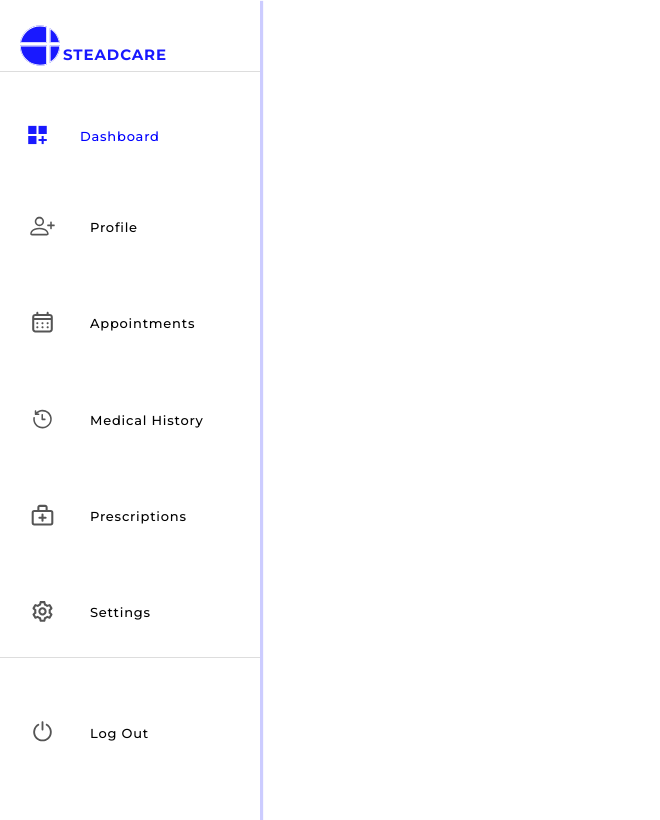
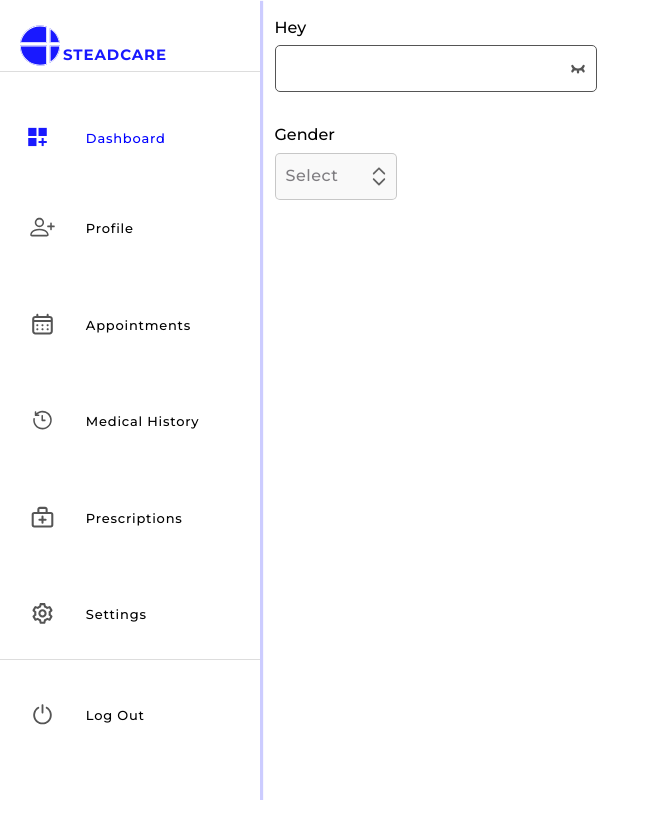
Before and after one commit to Meka-tech/steadcare, a React (Create React App) app: page /#/ in a window 1280 px wide. Shown: the whole page, without its empty margins (0-660 px from the left). Built offline with nearby package versions, Linux system fonts and the light colour scheme.

Commit message:
added dropdown

```diff
--- a/src/Components/Form/Form.jsx
+++ b/src/Components/Form/Form.jsx
@@ -14,6 +14,7 @@ export const TextForm = ({
   errorMsg,
   width,
   height,
+  editable,
 }) => {
   const inputRef = useRef();
 
@@ -25,6 +26,7 @@ export const TextForm = ({
         height={height}
         placeholder={placeholder}
         ref={inputRef}
+        editable={editable}
       >
         {inputValue}
       </InputField>
@@ -43,6 +45,8 @@ export const PasswordForm = ({
   errorMsg,
   width,
   height,
+  editable,
+  onChange,
 }) => {
   const [showPassword, setShowPassword] = useState(false);
   const inputRef = useRef();
@@ -66,13 +70,13 @@ export const PasswordForm = ({
           placeholder={placeholder}
           ref={inputRef}
           type={showPassword ? "text" : "password"}
+          editable={editable}
         >
           {inputValue}
         </InputField>
         <Icon style={{ cursor: "pointer" }} onClick={() => TogglePassword()}>
           {showPassword ? <EyeIcon /> : <EyeClosedIcon />}
         </Icon>
-
         <Title>{title}</Title>
       </div>
     </Container>
@@ -108,11 +112,16 @@ const InputField = styled.input`
   width: ${(props) => (props.width ? props.width : "300px")};
   border-radius: 5px;
   outline: none;
-  border: 1px solid rgba(85, 85, 85, 1);
+  border: ${(props) =>
+    props.editable
+      ? "1px solid rgba(85, 85, 85, 0.3)"
+      : "1px solid rgba(85, 85, 85, 1)"};
   line-height: 18px;
   font-weight: 400;
   letter-spacing: 0.03em;
   text-align: left;
+  background-color: ${(props) =>
+    props.editable ? "rgba(196, 196, 196, 0.1)" : "white"};
 
   &::placeholder {
     color: rgba(75, 72, 78, 0.7);
@@ -125,12 +134,13 @@ const InputField = styled.input`
   }
 `;
 const Title = styled.label`
-  color: rgba(85, 85, 85, 1);
+  color: black;
   font-weight: 500;
   font-size: 16px;
   line-height: 19.5px;
   margin-bottom: 8px;
   display: flex;
+  text-transform: capitalize;
   flex-direction: column;
   ${InputField}:focus ~ & {
     color: rgba(0, 0, 255, 0.9);
--- /dev/null
+++ b/src/Components/Form/dropDown.jsx
@@ -0,0 +1,152 @@
+import React from "react";
+import { useState, useRef, useEffect } from "react";
+import styled from "styled-components";
+import { ReactComponent as Select } from "../../Images/Directionals/select.svg";
+
+export const Dropdown = ({
+  ref,
+  title,
+  label = "select",
+  width,
+  height,
+  items,
+}) => {
+  const [active, setActive] = useState(false);
+  const dropDownRef = useRef(null);
+
+  const ToggleActive = () => {
+    setActive(!active);
+  };
+
+  const useOutsideAlerter = (ref) => {
+    useEffect(() => {
+      /**
+       * Alert if clicked on outside of element
+       */
+      function handleClickOutside(event) {
+        if (ref.current && !ref.current.contains(event.target)) {
+          setActive(false);
+        }
+      }
+      // Bind the event listener
+      document.addEventListener("mousedown", handleClickOutside);
+      return () => {
+        // Unbind the event listener on clean up
+        document.removeEventListener("mousedown", handleClickOutside);
+      };
+    }, [ref]);
+  };
+  useOutsideAlerter(dropDownRef);
+  return (
+    <Container ref={dropDownRef}>
+      <Title>{title}</Title>
+      <div
+        style={{
+          position: "relative",
+          display: "flex ",
+          flexDirection: "column-reverse",
+        }}
+      >
+        <InputField width={width} height={height}>
+          {label}
+        </InputField>
+        <Icon style={{ cursor: "pointer" }} onClick={() => ToggleActive()}>
+          <Select />
+        </Icon>
+      </div>
+      {items ? (
+        <Menu active={active}>
+          {items?.map((item, index) => {
+            return (
+              <div key={index}>
+                <h1>{item}</h1>
+              </div>
+            );
+          })}
+        </Menu>
+      ) : null}
+    </Container>
+  );
+};
+
+const Container = styled.form`
+  margin: 5px;
+  margin-bottom: 20px;
+  position: relative;
+  width: fit-content;
+  height: fit-content;
+  display: flex;
+  flex-direction: column;
+  justify-content: center;
+  transition: 0.2s ease-in-out;
+`;
+
+const InputField = styled.div`
+  margin: 0;
+  padding: 0px 10px;
+  font-size: 16px;
+  color: rgba(75, 72, 78, 0.7);
+  line-height: 19.5px;
+  height: ${(props) => (props.height ? props.height : "45px")};
+  width: ${(props) => (props.width ? props.width : "100px")};
+  border-radius: 5px;
+  border: 1px solid rgba(85, 85, 85, 0.3);
+  line-height: 24.38px;
+  font-weight: 500;
+  letter-spacing: 0.03em;
+  text-align: left;
+  background-color: rgba(196, 196, 196, 0.1);
+  align-items: center;
+  display: flex;
+  text-transform: capitalize;
+  z-index: 1;
+`;
+const Title = styled.label`
+  color: black;
+  font-weight: 500;
+  font-size: 16px;
+  line-height: 19.5px;
+  margin-bottom: 8px;
+  display: flex;
+  flex-direction: column;
+`;
+
+const Icon = styled.i`
+  position: absolute;
+  z-index: 200;
+  bottom: 8px;
+  right: 10px;
+  transform: scale(0.8);
+
+  cursor: pointer;
+`;
+const Menu = styled.div`
+  width: 100%;
+  height: fit-content;
+  border: 1px solid rgba(85, 85, 85, 0.7);
+  margin-top: 2px;
+  transform: ${(props) =>
+    props.active ? "translateY(0)" : "translateY(-50px)"};
+  display: ${(props) => (props.active ? "block" : "none")};
+  transition: all 0.2s ease-in;
+  z-index: 10;
+  div {
+    margin: 0;
+    display: flex;
+    align-items: center;
+    width: 100%;
+    cursor: pointer;
+    height: 35px;
+    h1 {
+      padding-left: 20px;
+      font-size: 16px;
+      font-weight: 500;
+    }
+    &:hover {
+      background-color: rgba(0, 0, 255, 0.1);
+      h1 {
+        color: rgba(0, 0, 255, 0.9);
+      }
+    }
+  }
+`;
--- a/src/Components/Navbar/index.jsx
+++ b/src/Components/Navbar/dashboardNavbar.jsx
@@ -37,7 +37,9 @@ export const DashboardNavbar = ({ active = "Dashboard" }) => {
         {Navs.map((nav, index) => (
           <NavItem key={index} active={active} item={nav[2]}>
             {active === nav[2] ? <div>{nav[1]}</div> : <div>{nav[0]}</div>}
-            <h1>{nav[2]}</h1>
+            <span>
+              <h1>{nav[2]}</h1>
+            </span>
           </NavItem>
         ))}
       </NavItems>
@@ -46,7 +48,10 @@ export const DashboardNavbar = ({ active = "Dashboard" }) => {
           <div>
             <LogOutIcon />
           </div>
-          <h1>Log Out</h1>
+          <span>
+            {" "}
+            <h1>Log Out</h1>
+          </span>
         </NavItem>
       </LogOutDiv>
     </Container>
@@ -55,12 +60,13 @@ export const DashboardNavbar = ({ active = "Dashboard" }) => {
 
 const Container = styled.div`
   padding: 10px 0px;
-  width: 260px;
+  width: 332px;
   height: 100vh;
   max-height: 100vh;
   box-shadow: 3px 1px 1px 0px rgba(0, 0, 255, 0.2);
   background-color: white;
   overflow: hidden;
+  z-index: 10;
 `;
 const LogoSection = styled.div`
   padding-left: 20px;
@@ -88,8 +94,9 @@ const NavItems = styled.div`
   display: flex;
   flex-direction: column;
   justify-content: space-between;
+  align-items: flex-start;
   padding: 20px;
-  padding-top: 45px;
+  padding-top: 18%;
   height: 65%;
   border-bottom: 1px solid rgba(85, 85, 85, 0.2);
 `;
@@ -98,16 +105,21 @@ const LogOutDiv = styled.div`
   flex-direction: column;
   justify-content: space-between;
   padding: 20px;
-  padding-top: 50px;
+  padding-top: 12%;
 `;
 const NavItem = styled.div`
   display: flex;
   align-items: center;
 
+  width: 100%;
+  justify-content: space-between;
+
   div {
-    margin-right: 25px;
     transform: scale(0.55);
     cursor: pointer;
+  }
+  span {
+    width: 70%;
   }
   h1 {
     font-family: Montserrat;
@@ -118,6 +130,7 @@ const NavItem = styled.div`
     text-align: left;
     margin: 0;
     padding: 0;
+
     color: ${(props) =>
       props.active === props.item ? "rgba(0, 0, 255, 1)" : "black"};
     cursor: pointer;
--- /dev/null
+++ b/src/Components/Navbar/index.js
@@ -0,0 +1,2 @@
+export * from "./dashboardNavbar";
+export * from "./navbar";
--- /dev/null
+++ b/src/Components/Navbar/navbar.jsx
@@ -0,0 +1,10 @@
+import React from "react";
+import styled from "styled-components";
+
+export const navbar = () => {
+  return <Container>navbar</Container>;
+};
+
+export default navbar;
+
+const Container = styled.div``;
--- /dev/null
+++ b/src/Pages/Dashboard/Home/index.jsx
@@ -0,0 +1,17 @@
+import React from "react";
+import styled from "styled-components";
+import { DashboardNavbar, PasswordForm, TextForm } from "../../../Components";
+import { Dropdown } from "../../../Components/Form/dropDown";
+import { Body, Container } from "../style";
+
+export const Dashboard = () => {
+  return (
+    <Container>
+      <DashboardNavbar />
+      <Body>
+        <PasswordForm title={"hey"} />
+        <Dropdown items={["Male", "Female", "others"]} title={"Gender"} />
+      </Body>
+    </Container>
+  );
+};
--- a/src/Pages/Dashboard/index.js
+++ b/src/Pages/Dashboard/index.js
@@ -1,11 +1 @@
-import React from "react";
-import styled from "styled-components";
-import { DashboardNavbar } from "../../Components";
-
-export const Dashboard = () => {
-  return (
-    <div>
-      <DashboardNavbar active="Dashboard" />
-    </div>
-  );
-};
+export * from "./Home";
--- /dev/null
+++ b/src/Pages/Dashboard/style.jsx
@@ -0,0 +1,12 @@
+import styled from "styled-components";
+
+export const Container = styled.div`
+  display: flex;
+  height: 100vh;
+  overflow: hidden;
+  width: 100vw;
+`;
+export const Body = styled.div`
+  width: 100%;
+  padding: 0px 10px;
+`;
--- a/src/Pages/index.js
+++ b/src/Pages/index.js
@@ -1 +1 @@
-export * from "./Dashboard/index";
+export * from "./Dashboard";
```
Also changed, not shown: src/Images/Directionals/select.svg (added), src/Pages/Dashboard/Profile/index.jsx (added), src/Pages/LandingPage/Home/index.jsx (added), src/Pages/LandingPage/index.js (added).
